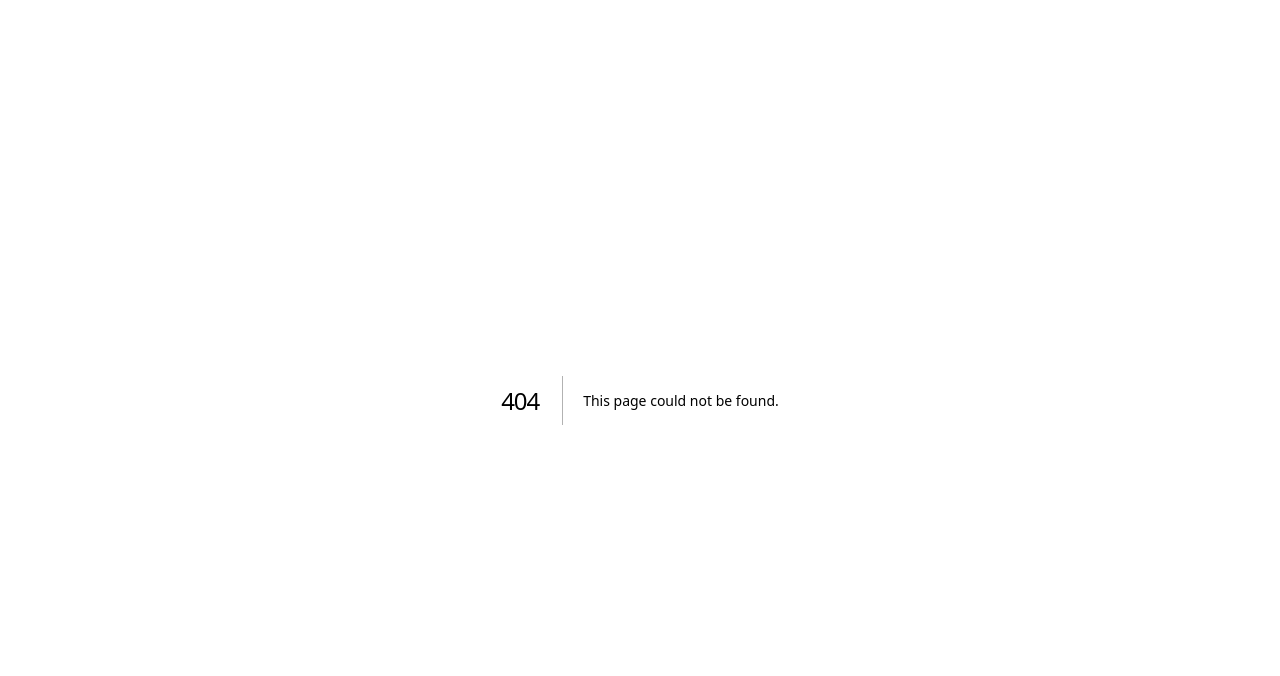
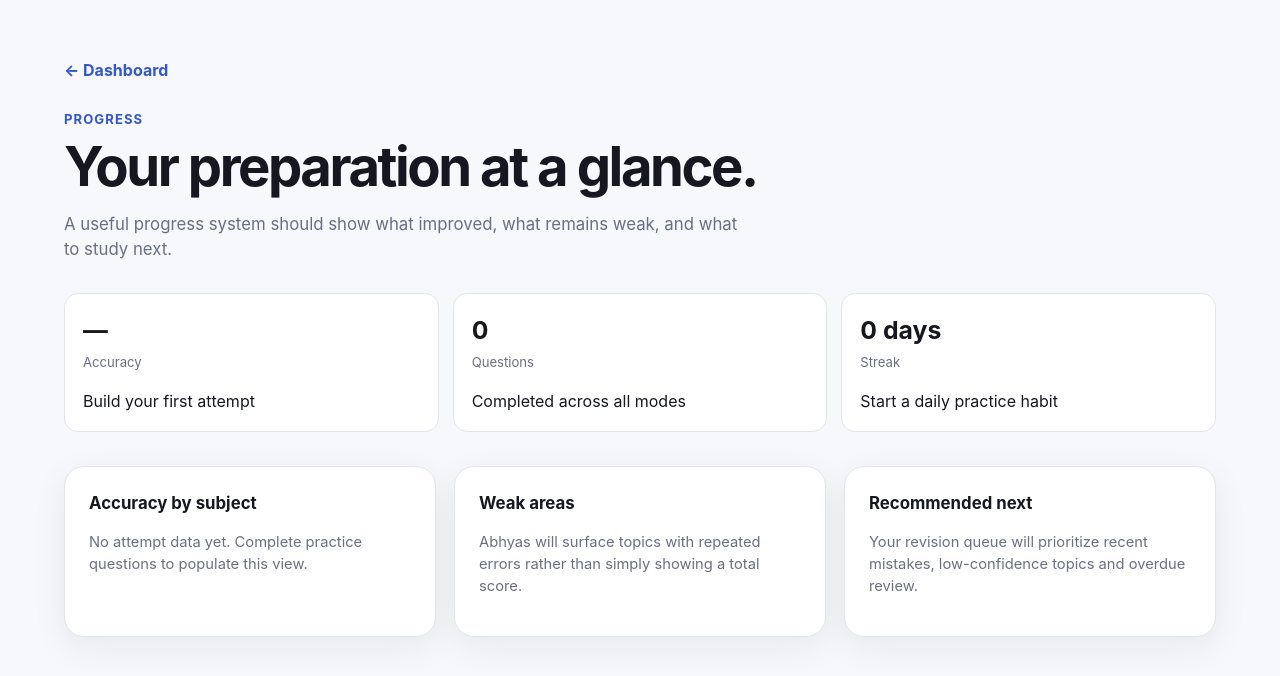
Before and after one commit to MKU-MKU/abhyas, a Next.js app in the folder apps/web/: page /progress in a window 1280 px wide. Before the commit this address had no page. Shown: the top 676 px of the page. Built offline with nearby package versions, Linux system fonts and the light colour scheme.

Commit message:
feat: add progress analytics view

```diff
--- /dev/null
+++ b/apps/web/app/progress/page.tsx
@@ -0,0 +1,26 @@
+const metrics = [
+  { label: "Accuracy", value: "—", detail: "Build your first attempt" },
+  { label: "Questions", value: "0", detail: "Completed across all modes" },
+  { label: "Streak", value: "0 days", detail: "Start a daily practice habit" },
+];
+
+export default function ProgressPage() {
+  return (
+    <main className="main">
+      <a className="cardLink" href="/">← Dashboard</a>
+      <section style={{ marginTop: 28 }}>
+        <p className="eyebrow">Progress</p>
+        <h1 style={{ fontSize: "clamp(2rem, 5vw, 3.4rem)" }}>Your preparation at a glance.</h1>
+        <p className="subtitle">A useful progress system should show what improved, what remains weak, and what to study next.</p>
+        <div className="statRow">
+          {metrics.map((metric) => <div className="stat" key={metric.label}><strong>{metric.value}</strong><span>{metric.label}</span><p style={{ marginBottom: 0 }}>{metric.detail}</p></div>)}
+        </div>
+        <div className="grid">
+          <article className="card"><h2>Accuracy by subject</h2><p>No attempt data yet. Complete practice questions to populate this view.</p></article>
+          <article className="card"><h2>Weak areas</h2><p>Abhyas will surface topics with repeated errors rather than simply showing a total score.</p></article>
+          <article className="card"><h2>Recommended next</h2><p>Your revision queue will prioritize recent mistakes, low-confidence topics and overdue review.</p></article>
+        </div>
+      </section>
+    </main>
+  );
+}
```
